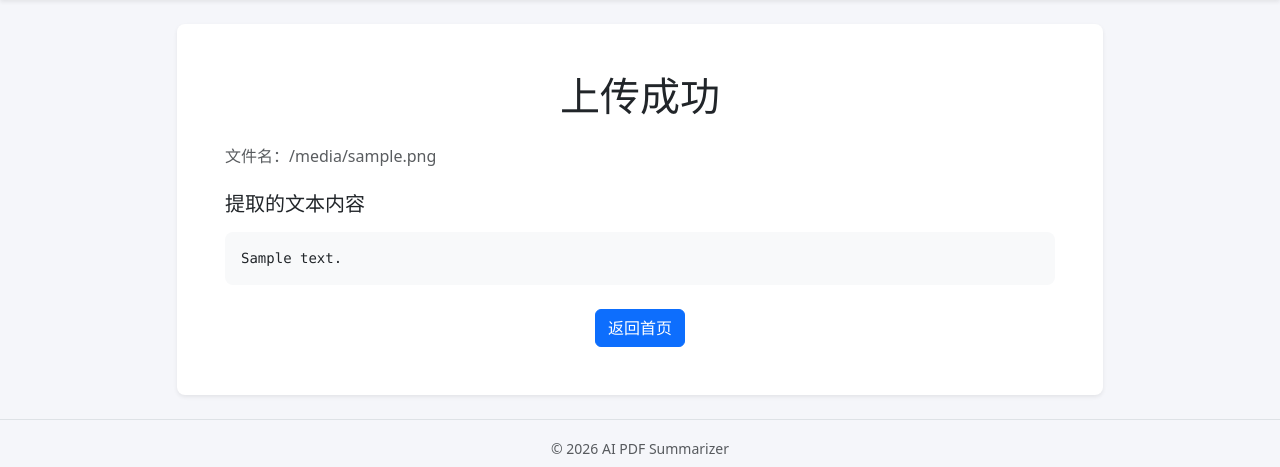
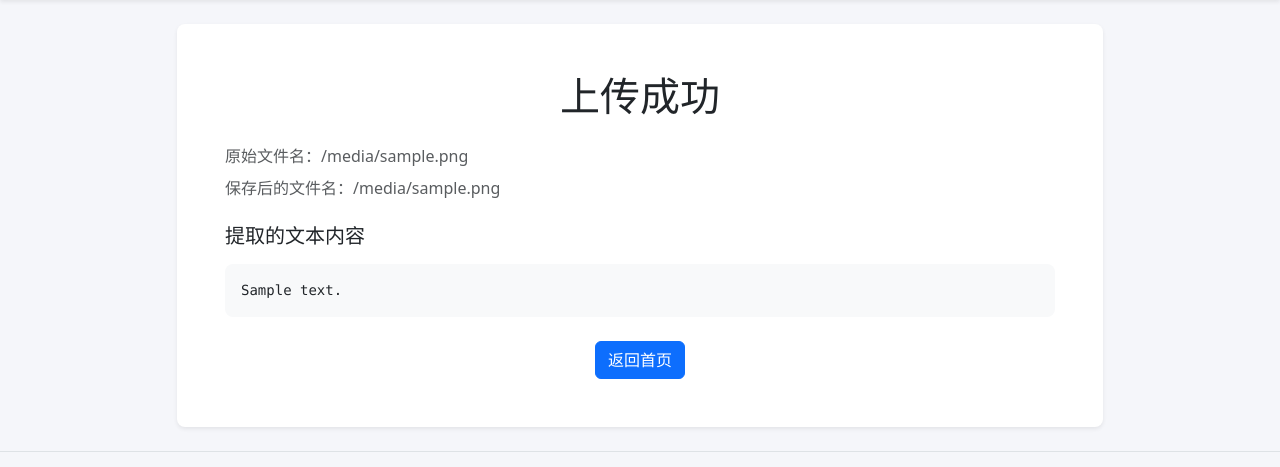
Before and after one commit to Chris-chan777/ai-pdf-summarizer, a Flask app: template app/templates/result.html in a window 1280 px wide. Shown: the part 56-523 px from the top of the page. Run offline with Flask 3, Linux system fonts and the light colour scheme; the template is opened without the code that fills it: most values are stand-ins (such as "Sample title", 1, 10 or a date in 2020).

Commit message:
Use unique filenames for uploads

```diff
--- a/app/templates/result.html
+++ b/app/templates/result.html
@@ -8,7 +8,12 @@
         <div class="card shadow-sm">
             <div class="card-body p-5">
                 <h1 class="mb-4 text-center">上传成功</h1>
-                <p class="text-muted mb-4">文件名：{{ filename }}</p>
+                <p class="text-muted mb-2">
+                    原始文件名：{{ original_filename }}
+                </p>
+                <p class="text-muted mb-4">
+                    保存后的文件名：{{ saved_filename }}
+                </p>
 
                 <h2 class="h5 mb-3">提取的文本内容</h2>
                 <div class="card bg-light mb-4">
```
Also changed, not shown: app/routes.py (+11 -4 lines).
